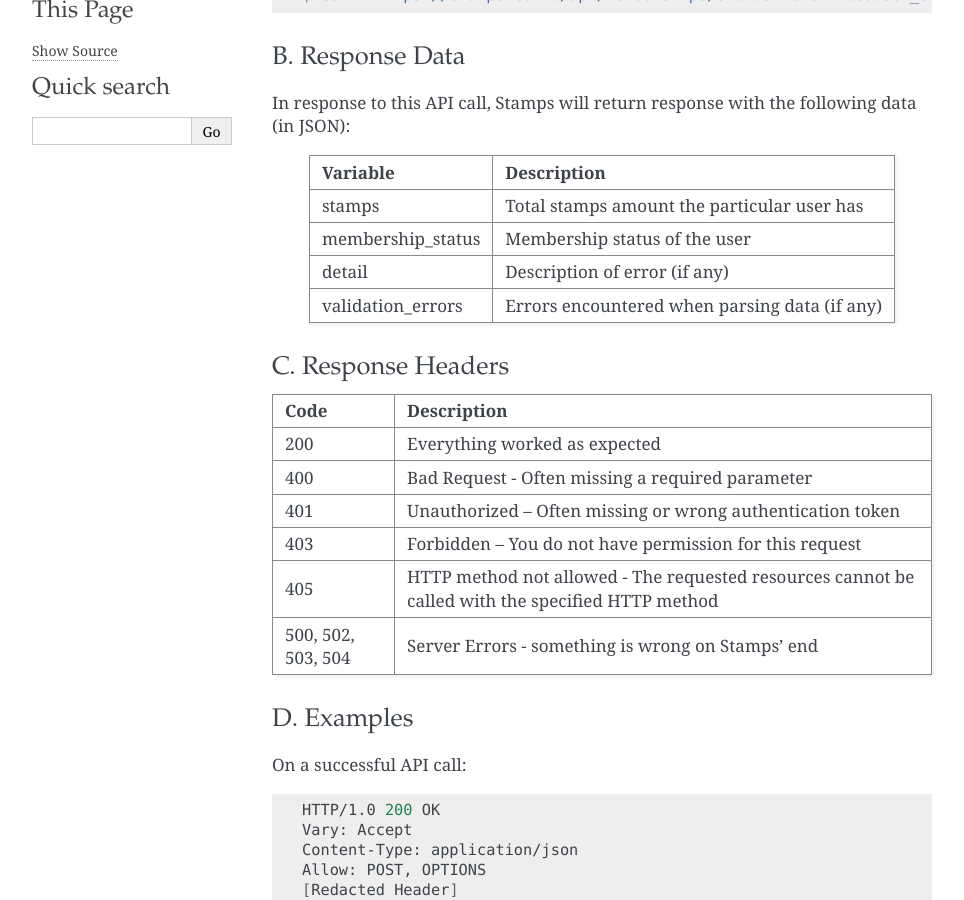
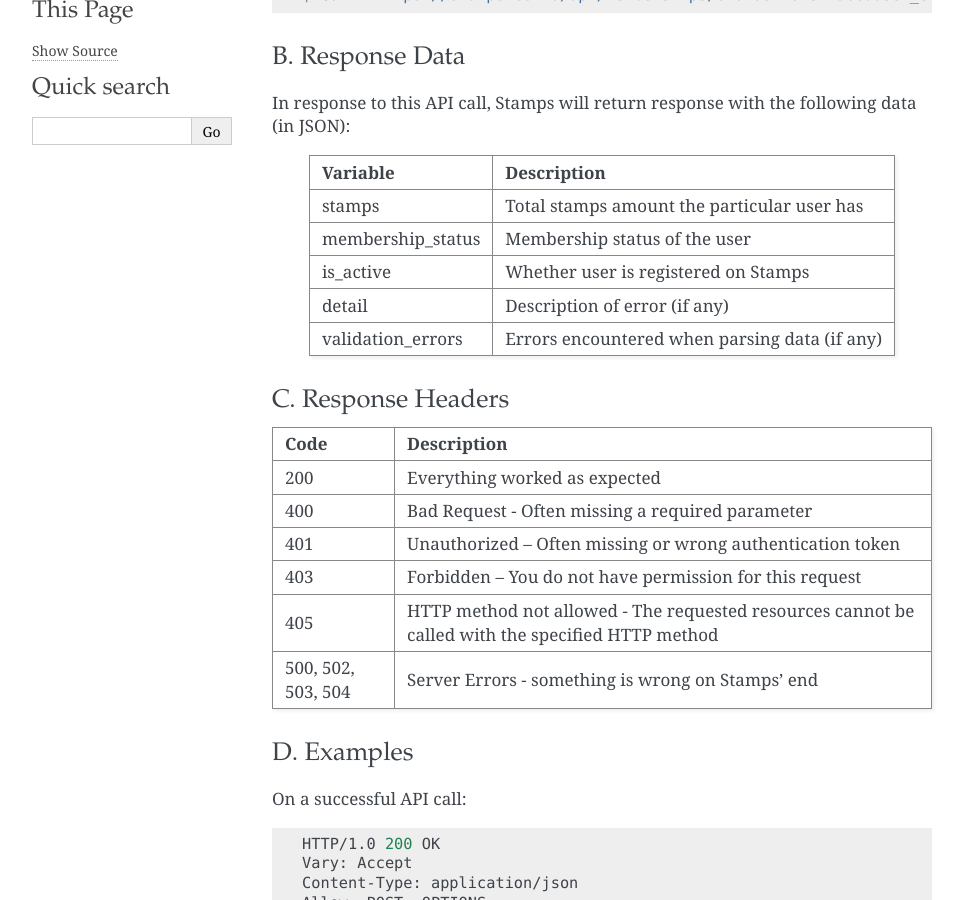
Before and after one commit to ui/stamps-api-docs, a Sphinx documentation site: the page built from source/customer_api.rst, in a window 1280 px wide and 900 px high, scrolled down 586 px. Shown: the whole window, without its empty margins (148-1112 px from the left). Built offline with Sphinx 7.4.7, drawn with Linux system fonts in a browser that asks for light colours.

Commit message:
add response for membership data

```diff
--- a/source/customer_api.rst
+++ b/source/customer_api.rst
@@ -40,6 +40,7 @@ Variable            Description
 stamps              Total stamps amount the
                     particular user has
 membership_status   Membership status of the user
+is_active           Whether user is registered on Stamps
 detail              Description of error (if any)
 validation_errors   Errors encountered when parsing
                     data (if any)
```
